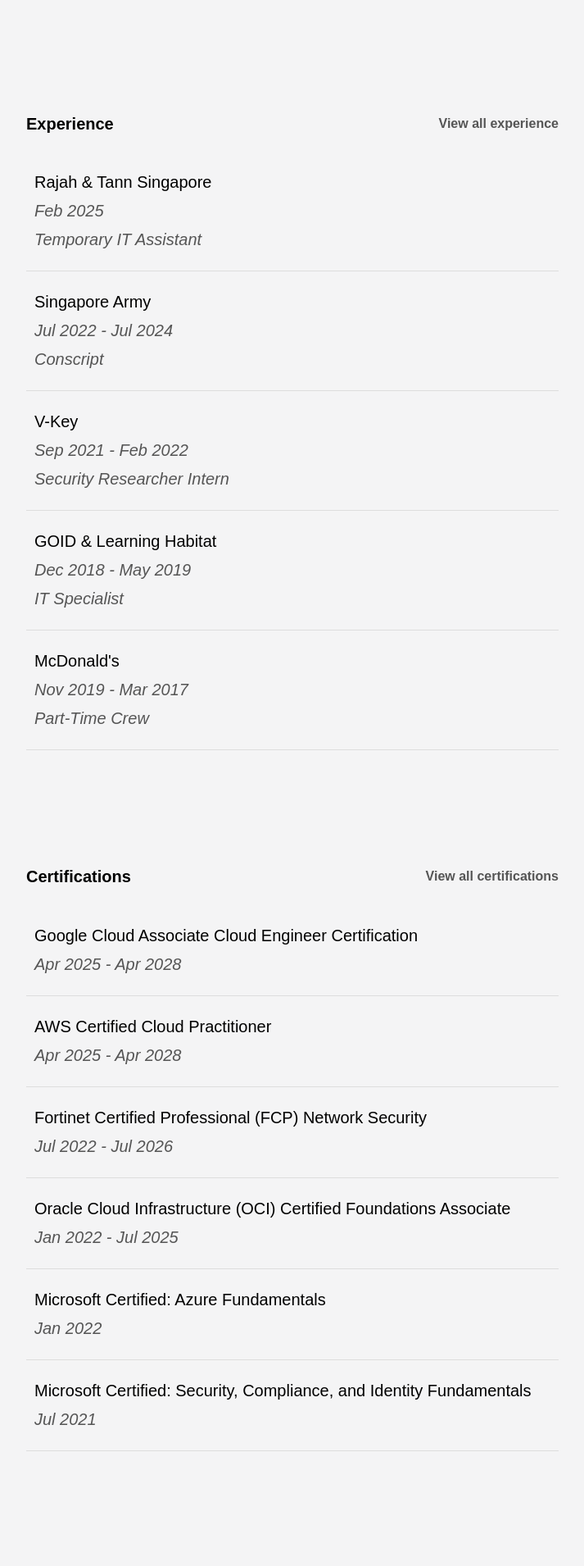
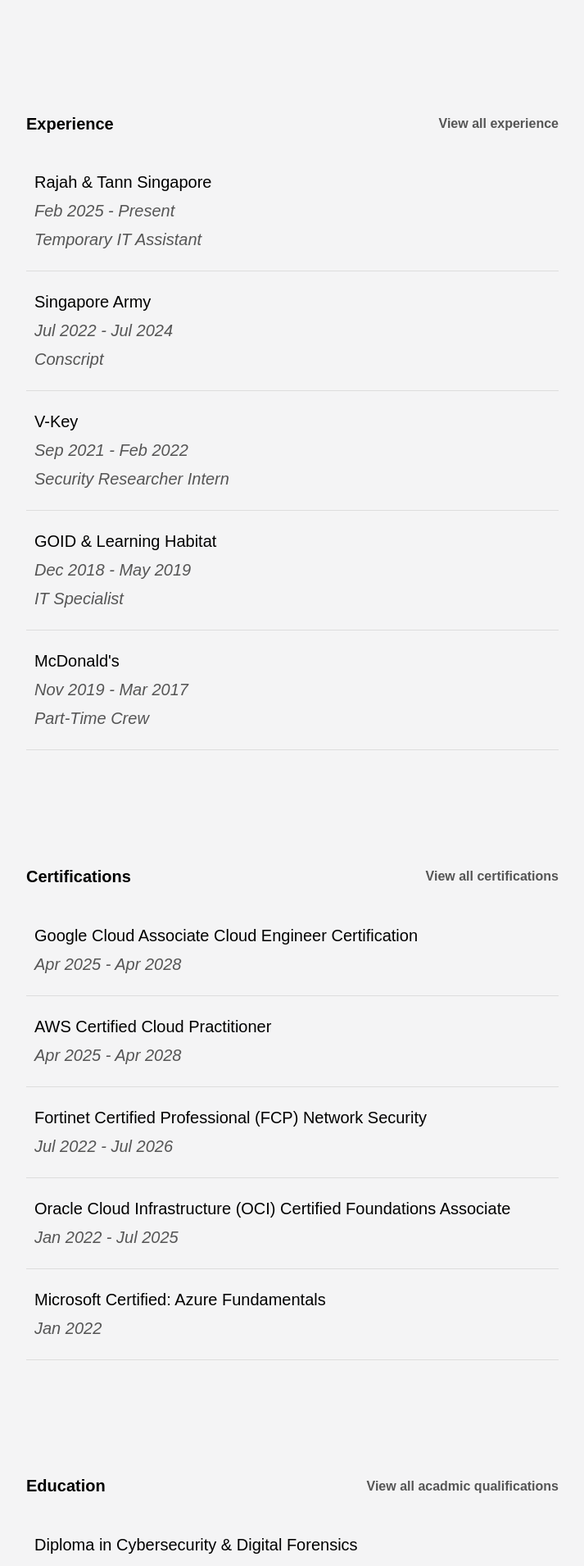
Before and after one commit to achrinza/www.achrinza.com, a Jekyll site: the page built from index.md, in a window 1280 px wide. Shown: the part 1003-2913 px from the top of the page at 82% size, without its empty margins (283-996 px from the left). Built offline with Jekyll 4.4.1, drawn with Linux system fonts in a browser that asks for light colours; nearby versions of some CDN libraries; some of the changed text lies outside the part shown.

Commit message:
feat: add academic qualifications
Signed-off-by: Rifa Achrinza <25147899+achrinza@users.noreply.github.com>

```diff
--- a/_data/certifications.yaml
+++ b/_data/certifications.yaml
@@ -35,5 +35,4 @@
   startsOn: 2022-01-01
 
 - name: "Microsoft Certified: Security, Compliance, and Identity Fundamentals"
-  featured: true
   startsOn: 2021-07-01
--- a/assets/css/commons.css
+++ b/assets/css/commons.css
@@ -74,6 +74,7 @@ section {
     cursor: pointer;
     font-size: 0.8em;
     font-weight: 600;
+    text-align: right;
     color: #555;
     text-decoration: none;
 }
--- a/index.md
+++ b/index.md
@@ -46,6 +46,8 @@ layout: default
 				{{ experience.startsOn | date:"%b %Y" }}
 				{% if experience.endsOn != nil %}
 				- {{ experience.endsOn | date:"%b %Y" }}
+                {% else %}
+                - Present
 				{% endif %}
 				</span>
 			<span class="section-entry__subtext">{{ experience.role }}</span>
@@ -73,10 +75,34 @@ layout: default
 		{% endfor %}
 	</ul>
 	</section>
+	<section>
+		<div class="section-header">
+			<h2>Education</h2>
+			<a class="section-header__view-all" href="/education">View all acadmic qualifications</a>
+		</div>
+		<ul class="section-entries">
+		{% for education in site.data.education limit:5 %}
+			<li>
+				{{ education.qualification }}
+				<span class="section-entry__subtext">
+					{{ education.matriculatesOn | date:"%b %Y" }}
+					{% if education.graduatesOn != nil %}
+					- {{ education.graduatesOn | date:"%b %Y" }}
+                    {% else %}
+                    - Present
+					{% endif %}
+                </span>
+				<span class="section-entry__subtext">{{ education.institution }}</span>
+			</li>
+		{% endfor %}
+		</ul>
+	</section>
 
 	<section>
         <h2>Get in touch</h2>
-		<p>If you an to connect with me or just say  hi, reach out on social media or preferrably send email.</p>
+		<p>If you an to connect with me or just say  hi, reach out on social
+        media or preferrably send email.</p>
+        <p>rifa@[my surname].com</p>
         <ul class="social-links">
 			<li><a class="btn" href="https://linkedin.com/in/achrinza"><i class="fa-brands fa-linkedin"></i></a></li>
 			<li><a class="btn" href="https://github.com/achrinza"><i class="fa-brands fa-github"></i></a></li>
```
Also changed, not shown: _data/education.yaml (added, +11 -0 lines), education.md (added, +27 -0 lines), experience.md (+2 -0 lines), 1 other file.
